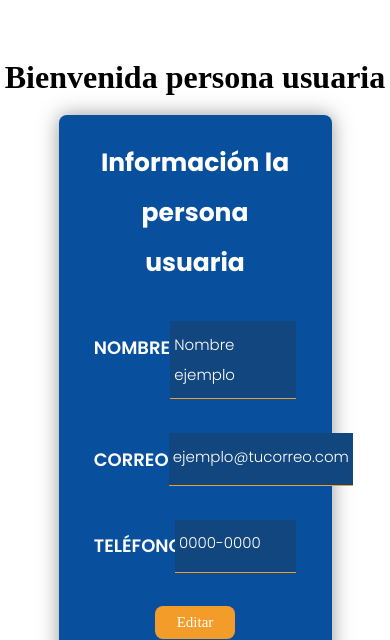
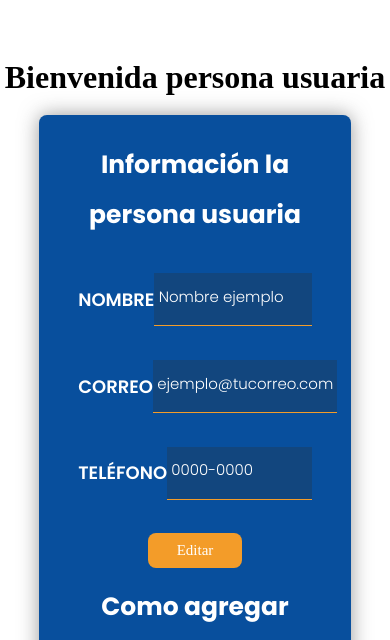
Before and after one commit to MarioCordero/GeoterRA_DEV, a PHP site: page /logged.html in a window 390 px wide. Shown: the part 68-708 px from the top of the page. Run offline with PHP 8.4, Linux system fonts and the light colour scheme; some web fonts are replaced.

Commit message:
FEAT: Se ha optimizado la resolución 815

```diff
--- a/website/assets/css/responsive.css
+++ b/website/assets/css/responsive.css
@@ -273,7 +273,9 @@
 
 /*---------------------------------815 WIDTH-------------------------*/
 @media screen and (max-width: 815px){
-
+    .user-info {
+        padding: 5% 10%;
+    }
 }
 
 /*---------------------------------720 WIDTH-------------------------*/
```
